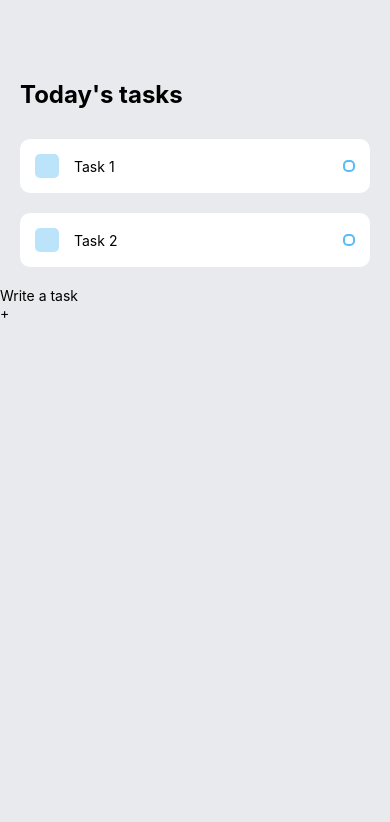
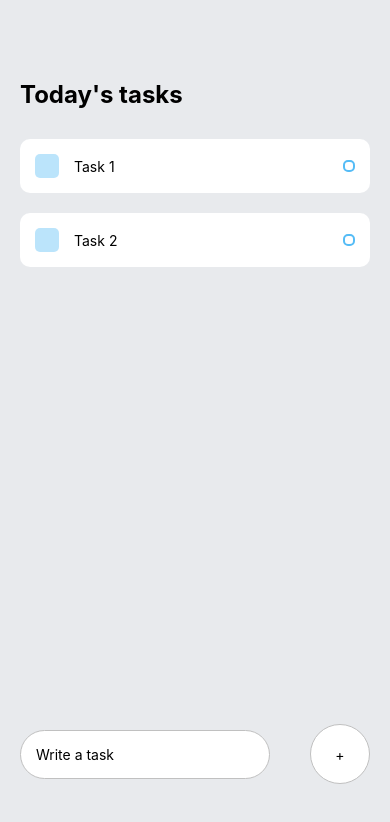
Before and after one commit to cdvsalanga/Todo_List, a React Native app: screen / in a window 390 px wide. Shown: the top 822 px of the page. Built offline with nearby package versions, Linux system fonts and the light colour scheme.

Commit message:
Adding styles on the TextInput and button

```diff
--- a/App.js
+++ b/App.js
@@ -32,7 +32,7 @@ export default function App() {
         <TextInput style={styles.input} placeholder={'Write a task'} />
 
         <TouchableOpacity>
-          <View stle={styles.addWrapper}>
+          <View style={styles.addWrapper}>
             <Text style={styles.addText}>+</Text>
           </View>
         </TouchableOpacity>
@@ -57,8 +57,32 @@ const styles = StyleSheet.create({
   items: {
     marginTop: 30,
   },
-  writeTaskWrapper: {},
-  input: {},
-  addWrapper: {},
+  writeTaskWrapper: {
+    position: 'absolute',
+    bottom: 60,
+    width: '100%',
+    flexDirection: 'row',
+    justifyContent: 'space-around',
+    alignItems: 'center',
+  },
+  input: {
+    paddingVertical: 15,
+    paddingHorizontal: 15,
+    backgroundColor: '#FFF',
+    borderRadius: 60,
+    borderColor: '#C0C0C0',
+    borderWidth: 1,
+    width: 250,
+  },
+  addWrapper: {
+    width: 60,
+    height: 60,
+    backgroundColor: '#FFF',
+    borderRadius: 60,
+    justifyContent: 'center',
+    alignItems: 'center',
+    borderColor: '#C0C0C0',
+    borderWidth: 1,
+  },
   addText: {},
 })
```
